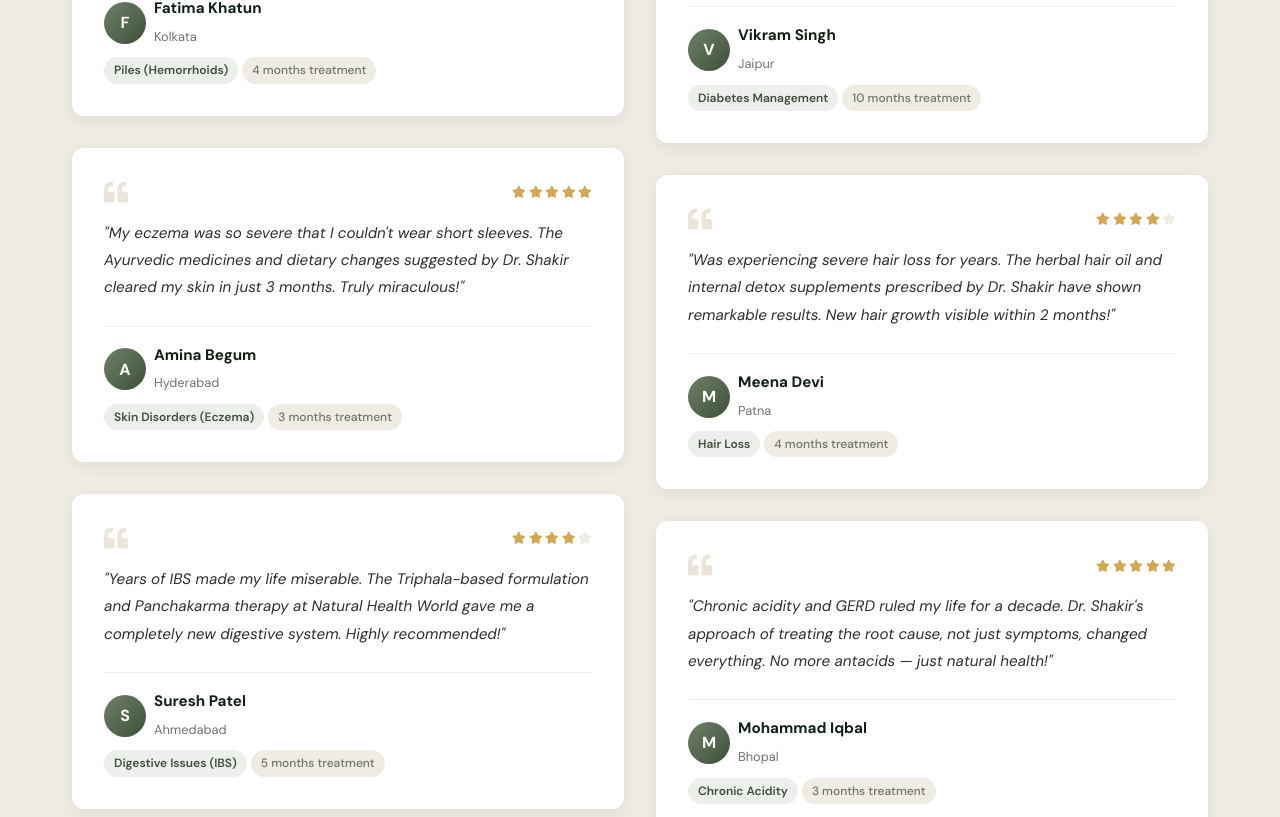
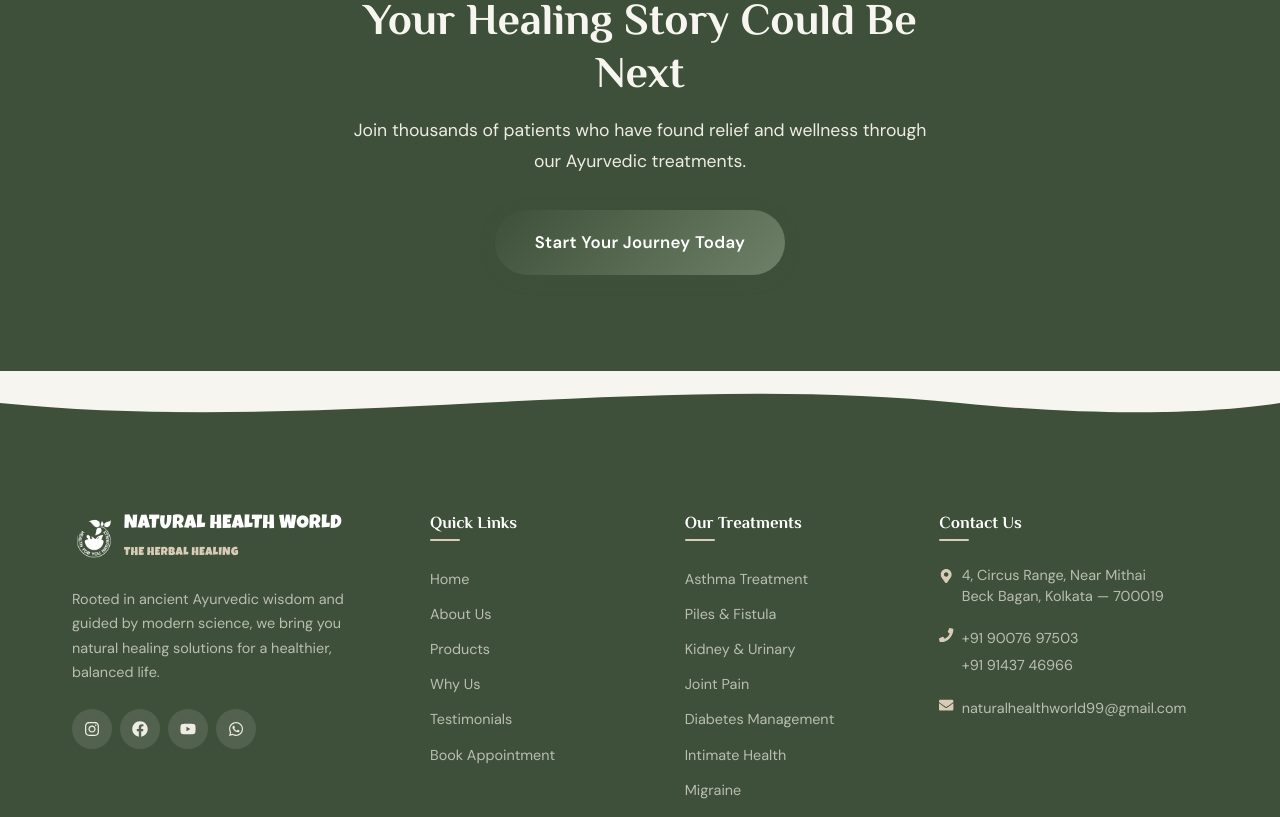
Before and after one commit to Codeaizan/Natural-Health, a React (Vite) app: page /testimonials in a window 1280 px wide. Shown: the part 1621-2438 px from the top of the page. Built offline with nearby package versions, Linux system fonts and the light colour scheme.

Commit message:
feat: keep only the 2 home page testimonials

```diff
--- a/src/data/testimonials.js
+++ b/src/data/testimonials.js
@@ -17,60 +17,6 @@ const testimonials = [
     text: 'I was suffering from piles for 3 years and was told surgery was the only option. Dr. Shakir\'s natural treatment cured me completely without any surgical intervention. Forever grateful!',
     duration: '4 months treatment',
   },
-  {
-    id: 3,
-    name: 'Amina Begum',
-    location: 'Hyderabad',
-    condition: 'Skin Disorders (Eczema)',
-    rating: 5,
-    text: 'My eczema was so severe that I couldn\'t wear short sleeves. The Ayurvedic medicines and dietary changes suggested by Dr. Shakir cleared my skin in just 3 months. Truly miraculous!',
-    duration: '3 months treatment',
-  },
-  {
-    id: 4,
-    name: 'Suresh Patel',
-    location: 'Ahmedabad',
-    condition: 'Digestive Issues (IBS)',
-    rating: 4,
-    text: 'Years of IBS made my life miserable. The Triphala-based formulation and Panchakarma therapy at Natural Health World gave me a completely new digestive system. Highly recommended!',
-    duration: '5 months treatment',
-  },
-  {
-    id: 5,
-    name: 'Fatima Khan',
-    location: 'Lucknow',
-    condition: 'Joint Pain (Arthritis)',
-    rating: 5,
-    text: 'At 55, I thought joint pain was just part of aging. Dr. Shakir proved me wrong. His herbal oils and internal medicines have made me pain-free. I\'m walking 5km daily now!',
-    duration: '8 months treatment',
-  },
-  {
-    id: 6,
-    name: 'Vikram Singh',
-    location: 'Jaipur',
-    condition: 'Diabetes Management',
-    rating: 5,
-    text: 'My blood sugar levels have stabilized significantly with the Ayurvedic supplements from Natural Health World. Combined with the dietary guidance, I\'ve reduced my conventional medication by half.',
-    duration: '10 months treatment',
-  },
-  {
-    id: 7,
-    name: 'Meena Devi',
-    location: 'Patna',
-    condition: 'Hair Loss',
-    rating: 4,
-    text: 'Was experiencing severe hair loss for years. The herbal hair oil and internal detox supplements prescribed by Dr. Shakir have shown remarkable results. New hair growth visible within 2 months!',
-    duration: '4 months treatment',
-  },
-  {
-    id: 8,
-    name: 'Mohammad Iqbal',
-    location: 'Bhopal',
-    condition: 'Chronic Acidity',
-    rating: 5,
-    text: 'Chronic acidity and GERD ruled my life for a decade. Dr. Shakir\'s approach of treating the root cause, not just symptoms, changed everything. No more antacids — just natural health!',
-    duration: '3 months treatment',
-  },
 ];
 
 export default testimonials;
```
